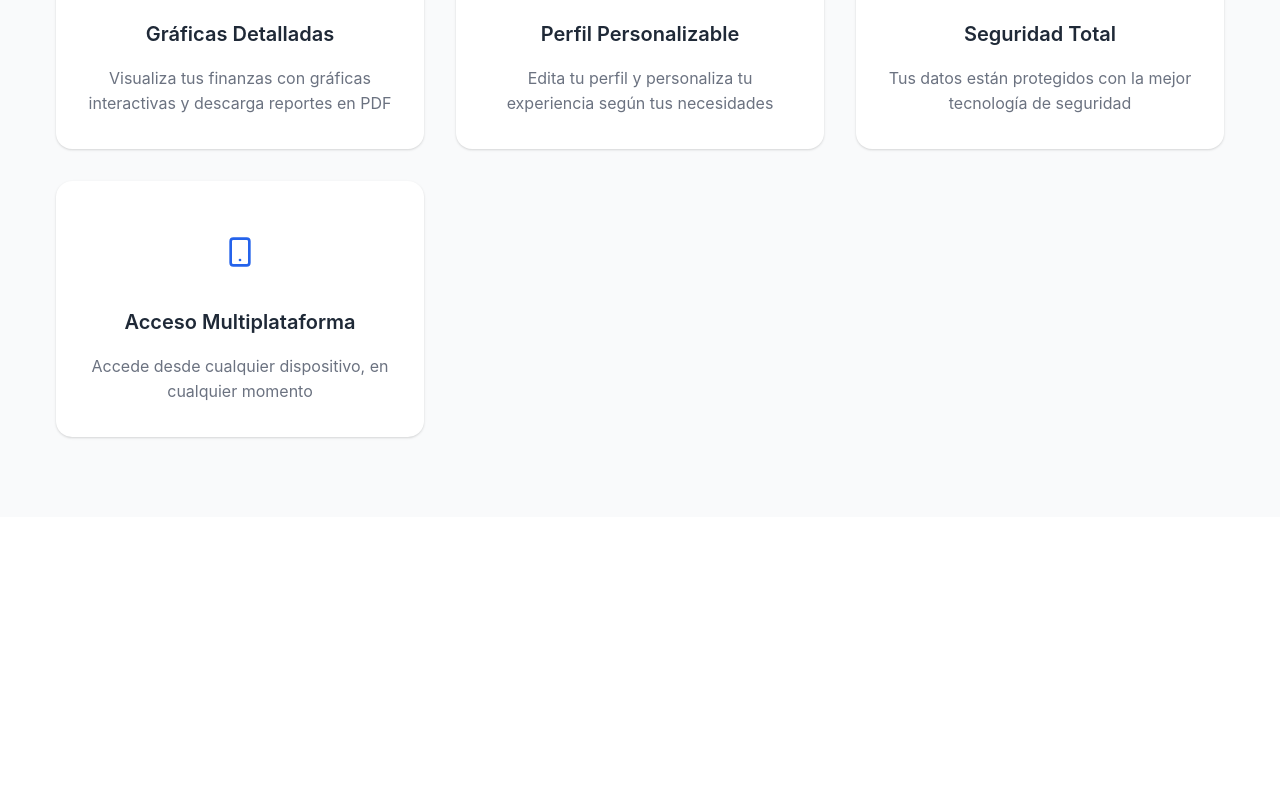
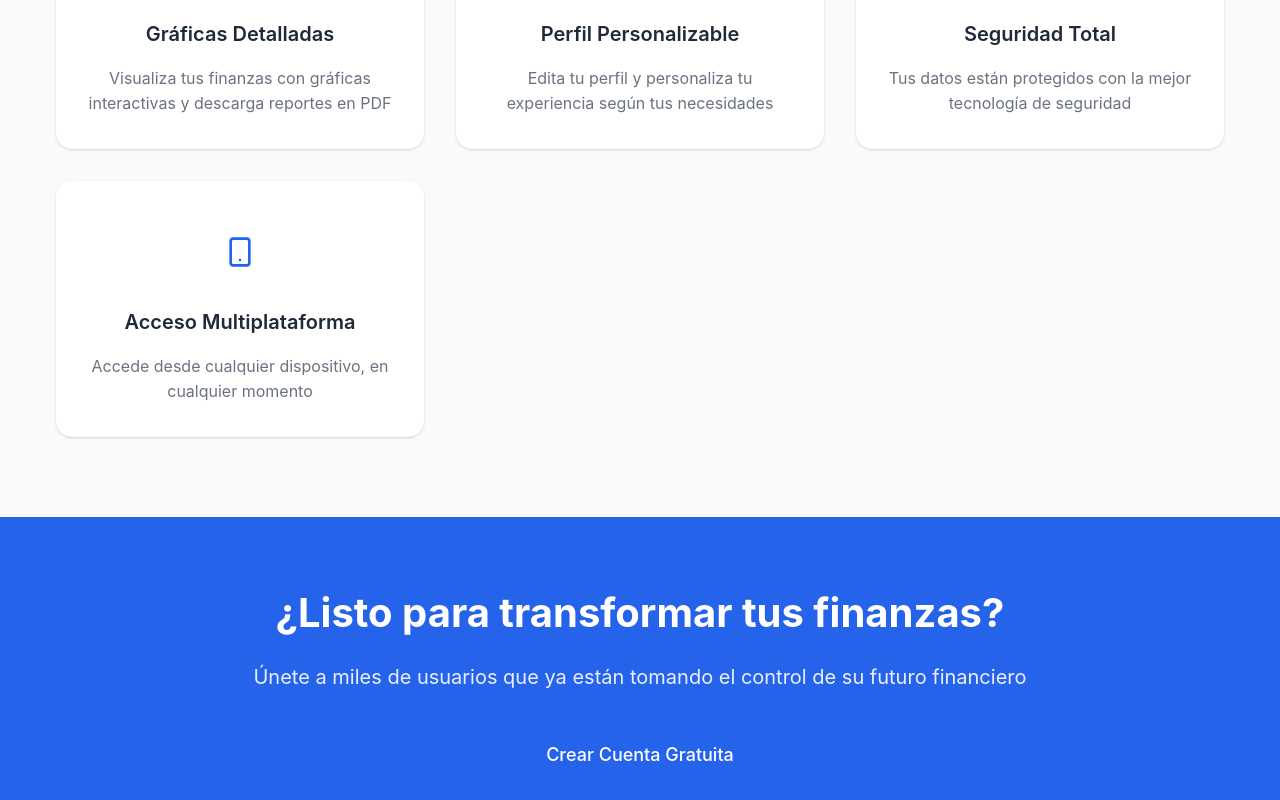
Before and after one commit to VieritaUwU/finanzas-pro, a Next.js app: page / in a window 1280 px wide. Shown: the part 836-1636 px from the top of the page. Before the commit the page ends 1353 px from the top, so only its background shows below. Built offline with nearby package versions, Linux system fonts and the light colour scheme.

Commit message:
feat(landing): add cta section with signup link

```diff
--- a/src/app/landing.module.scss
+++ b/src/app/landing.module.scss
@@ -146,4 +146,25 @@
             }
         }
     }
+
+    .cta {
+        padding: 4rem 0;
+        background: var(--primary-color);
+        color: white;
+        text-align: center;
+
+        .ctaContent {
+            h2 {
+                font-size: 2.5rem;
+                font-weight: 700;
+                margin-bottom: 1rem;
+            }
+
+            p {
+                font-size: 1.25rem;
+                margin-bottom: 2rem;
+                opacity: 0.9;
+            }
+        }
+    }
 }
--- a/src/app/page.tsx
+++ b/src/app/page.tsx
@@ -92,6 +92,18 @@ export default function Home() {
           </div>
         </div>
       </section>
+
+      <section className={theme.cta}>
+        <div className={`container`}>
+          <div className={theme.ctaContent}>
+            <h2>¿Listo para transformar tus finanzas?</h2>
+            <p>Únete a miles de usuarios que ya están tomando el control de su futuro financiero</p>
+            <Link href="/signup" className={`btn btn-primary btn-large`}>
+              Crear Cuenta Gratuita
+            </Link>
+          </div>
+        </div>
+      </section>
     </div>
   );
 }
```
